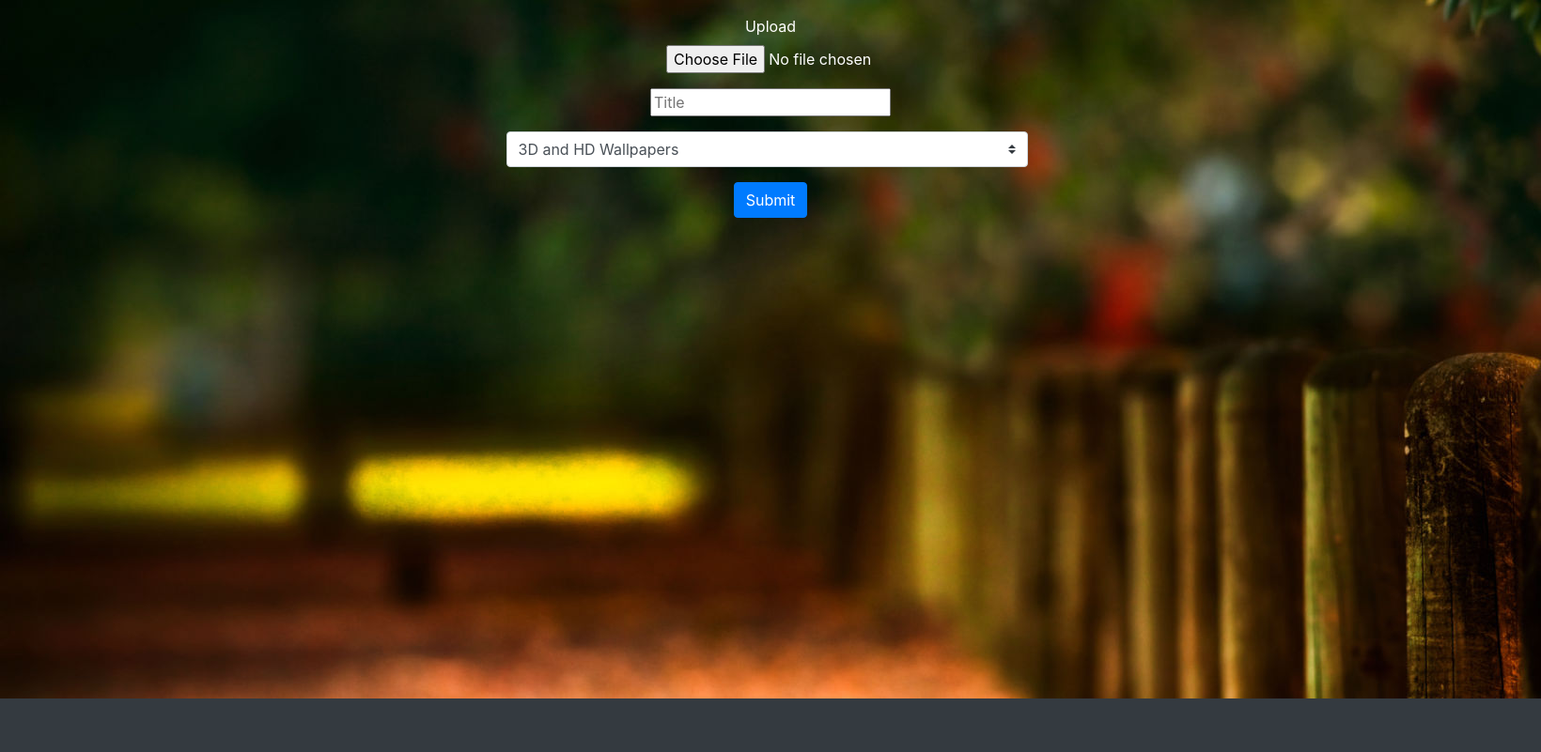
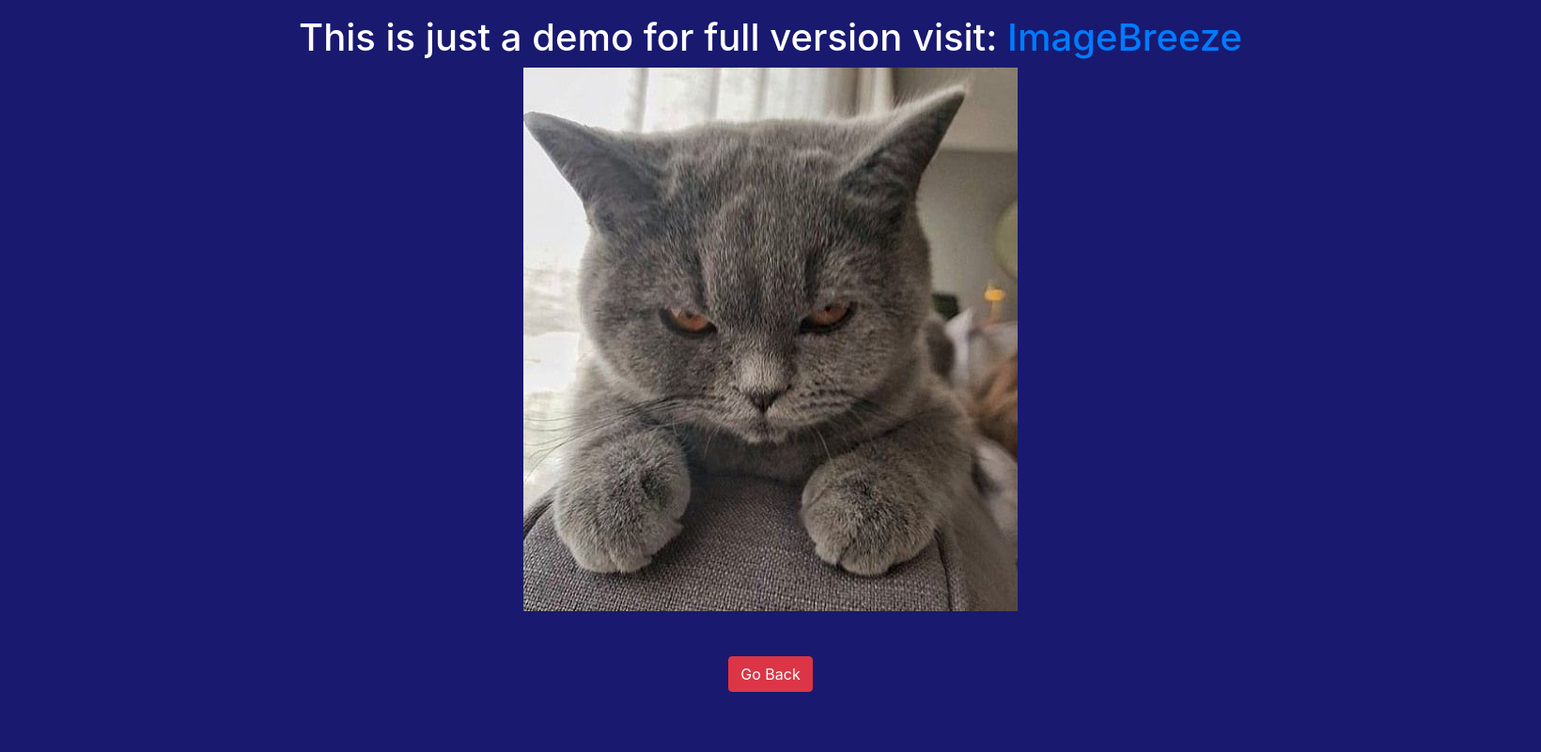
Before and after one commit to M4yankChoudhary/ImageBreeze, a Django app: page /addpost in a window 1640 px wide; the page is wider, and only the part inside the window is pictured. Shown: the part 56-857 px from the top of that part at 94% size. Before the commit the page ends 800 px from the top of that part, so only its background shows below. Run offline with Django 3.2, Linux system fonts and the light colour scheme; a user stored in the database is signed in; data comes from the database, SQL or seed files in the repository; both versions use the stored data as it was after the commit; some libraries are stand-ins or nearby versions; some web fonts are replaced.

Commit message:
Update code for hosting

```diff
--- a/ImageBreeze/settings.py
+++ b/ImageBreeze/settings.py
@@ -19,7 +19,7 @@ BASE_DIR = os.path.dirname(os.path.dirname(os.path.abspath(__file__)))
 # See https://docs.djangoproject.com/en/3.0/howto/deployment/checklist/
 
 # SECURITY WARNING: keep the secret key used in production secret!
-SECRET_KEY = os.environ['SECRET_KEY']
+SECRET_KEY = 'b4a2(i@h#_#2p-g#68_8+jv8b(0z=yu0l==ih__=%+3w5s6xr2'
 
 # SECURITY WARNING: don't run with debug turned on in production!
 DEBUG = True
--- /dev/null
+++ b/photos/templates/photos/getitongithub.html
@@ -0,0 +1,14 @@
+
+{% extends 'photos/base.html' %}
+
+{% load static %}
+
+{% block body %}
+    <div class="container text-center">
+        <h1>This is just a demo for full version visit: <a href="https://github.com/M4yankChoudhary/ImageBreeze"> ImageBreeze </a></h1>
+        <img src="{% static 'photos/background-images/angrycat.jpg' %}">
+    </div>
+<div class="text-center py-5">
+<a class="btn btn-danger text-center" href="{% url 'index' %}">Go Back</a>
+</div>
+{% endblock %}
--- a/photos/templates/photos/index.html
+++ b/photos/templates/photos/index.html
@@ -69,7 +69,7 @@
       <!--Grid column-->
       <div class="col-lg-4 col-md-12 mb-3">
         <a href="{% url 'post' post.id %}"><img class="image" src="{{post.img.url}}" style="max-width: 400px; max-height: 400px;"></a>
-        <p><span class="title"> {{post.title}}</span> <br> {{post.category}} <br> Likes: {{post.likes}} <br> Creator: <a href="{% url 'user' post.creator %}" style="background-color: red; color: black;">{{post.creator}} </p>
+        <p><span class="title"> {{post.title}}</span> <br> {{post.category}} <br> Likes: {{post.likes}} <br> Creator: <a href="{{post.creator}}" style="background-color: red; color: black;"> {{post.creator}}</a> </p>
       </div>
       <!--Grid column-->
   {% endfor %}
--- a/photos/views.py
+++ b/photos/views.py
@@ -91,38 +91,38 @@ def add_Post(request):
             "posts": Post.objects.all(),
         }
 
-        return render(request, 'photos/add_post.html', context)
+        return render(request, 'photos/getitongithub.html', context)
 
     else:
-        title = request.POST['title']
-        if not title:
-            return render(request, "photos/error.html", {"message": "Title required"})
-        date = strftime(" %a, %d %b %Y", localtime())
-        time = strftime(" %I:%M %p", localtime())
-        image = request.FILES['img']
-        if not image:
-            return render(request, "photos/error.html", {"message": "Select an image you want to upload"})
-        category_id = request.POST['category']
-        category = Category.objects.get(pk=category_id)
+        #title = request.POST['title']
+        #if not title:
+            #return render(request, "photos/error.html", {"message": "Title required"})
+        #date = strftime(" %a, %d %b %Y", localtime())
+        #time = strftime(" %I:%M %p", localtime())
+        #image = request.FILES['img']
+        #if not image:
+            #return render(request, "photos/error.html", {"message": "Select an image you want to upload"})
+        #category_id = request.POST['category']
+        #category = Category.objects.get(pk=category_id)
 
-        post = Post(title=title, img=image, category=category, date=date, time=time, creator=request.user.username)
-        post.save()
+        #post = Post(title=title, img=image, category=category, date=date, time=time, creator=request.user.username)
+        #post.save()
         return HttpResponseRedirect(reverse('index'))
 
 def deletePost(request, post_id):
     ''' Delete Post '''
 
-    if not request.user.is_authenticated:
-        return render(request, "photos/login.html", {"message" : "You Must Login First."})
-    try:
-        post = Post.objects.get(pk=post_id)
-        if post.creator == request.user.username:
-            Post.objects.filter(pk=post_id).delete()
-            UserLikedPost.objects.filter(posts_id=post_id).delete()
-    except Post.DoesNotExist:
-        raise Http404("Not Found")
-    except UserLikedPost.DoesNotExist:
-        raise Http404("Not Found")
+    #if not request.user.is_authenticated:
+        #return render(request, "photos/login.html", {"message" : "You Must Login First."})
+    #try:
+        #post = Post.objects.get(pk=post_id)
+        #if post.creator == request.user.username:
+            #Post.objects.filter(pk=post_id).delete()
+            #UserLikedPost.objects.filter(posts_id=post_id).delete()
+    #except Post.DoesNotExist:
+        #raise Http404("Not Found")
+    #except UserLikedPost.DoesNotExist:
+        #raise Http404("Not Found")
     return HttpResponseRedirect(reverse('index'))
 
 def like_It(request, post_id):
```
Also changed, not shown: db.sqlite3, media/posts/305f998c1ea94c93858d05a3fee2937c.jpg (added), media/posts/4bc2b23268ec4ac684c37a4b7b514d39.jpeg (added), media/posts/53d20e3775ae40f4abed67b43c60541c.jpg (added), media/posts/8343dbccae8b41239a3dba254455db29.jpg (added).
